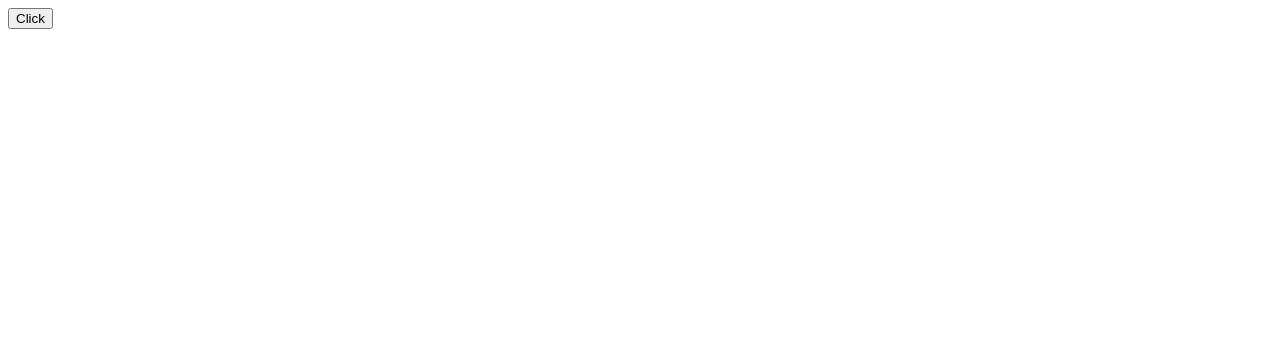
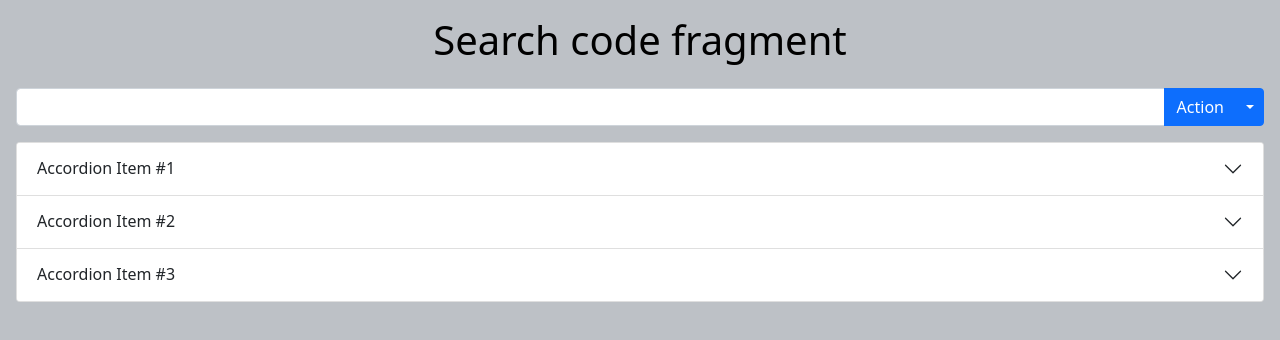
Before and after one commit to adjaskam/stack-code-finder, a React (Create React App) app in the folder client/: page / in a window 1280 px wide. Shown: the top 340 px of the page. Built offline with nearby package versions, Linux system fonts and the light colour scheme.

Commit message:
add styled-components and react-bootstrap

```diff
--- a/client/src/App.tsx
+++ b/client/src/App.tsx
@@ -1,8 +1,30 @@
-import React from "react";
-
 import { useDispatch, useSelector } from "react-redux";
 import { bindActionCreators } from "redux";
 import { actionCreators, State } from "./state";
+import Accordion from "react-bootstrap/Accordion";
+import Form from "react-bootstrap/Form";
+import Button from "react-bootstrap/Button";
+import InputGroup from "react-bootstrap/InputGroup";
+import FormControl from "react-bootstrap/FormControl";
+import Dropdown from "react-bootstrap/Dropdown";
+import SplitButton from "react-bootstrap/SplitButton";
+import styled from "styled-components";
+
+const RootContainer = styled.div`
+  height: 100vh;
+  width: 100%;
+  display: flex;
+  flex-direction: column;
+  background-color: #bdc1c6;
+  background-repeat: no-repeat;
+  background-position: center;
+  background-size: cover;
+`;
+
+const Title = styled.h1`
+  text-align: center;
+  color: black;
+`;
 
 function App() {
   const dispatch = useDispatch();
@@ -10,13 +32,61 @@ function App() {
 
   const state = useSelector((state: State) => state.codeFragment);
   return (
-    <div className="App">
-      <button
-        onClick={() => fetchCodeFragments([{ link: "cos", fragment: "cos" }])}
-      >
-        Click
-      </button>
-    </div>
+    <RootContainer>
+      <Title className="p-3">Search code fragment</Title>
+      <InputGroup className="px-3">
+        <FormControl aria-label="Text input with dropdown button" />
+        <SplitButton
+          variant="primary"
+          title="Action"
+          id="segmented-button-dropdown-1"
+        >
+          <Dropdown.Item href="#">Action</Dropdown.Item>
+          <Dropdown.Item href="#">Another action</Dropdown.Item>
+          <Dropdown.Item href="#">Something else here</Dropdown.Item>
+          <Dropdown.Divider />
+          <Dropdown.Item href="#">Separated link</Dropdown.Item>
+        </SplitButton>
+      </InputGroup>
+      <Accordion className="p-3">
+        <Accordion.Item eventKey="0">
+          <Accordion.Header>Accordion Item #1</Accordion.Header>
+          <Accordion.Body>
+            Lorem ipsum dolor sit amet, consectetur adipiscing elit, sed do
+            eiusmod tempor incididunt ut labore et dolore magna aliqua. Ut enim
+            ad minim veniam, quis nostrud exercitation ullamco laboris nisi ut
+            aliquip ex ea commodo consequat. Duis aute irure dolor in
+            reprehenderit in voluptate velit esse cillum dolore eu fugiat nulla
+            pariatur. Excepteur sint occaecat cupidatat non proident, sunt in
+            culpa qui officia deserunt mollit anim id est laborum.
+          </Accordion.Body>
+        </Accordion.Item>
+        <Accordion.Item eventKey="1">
+          <Accordion.Header>Accordion Item #2</Accordion.Header>
+          <Accordion.Body>
+            Lorem ipsum dolor sit amet, consectetur adipiscing elit, sed do
+            eiusmod tempor incididunt ut labore et dolore magna aliqua. Ut enim
+            ad minim veniam, quis nostrud exercitation ullamco laboris nisi ut
+            aliquip ex ea commodo consequat. Duis aute irure dolor in
+            reprehenderit in voluptate velit esse cillum dolore eu fugiat nulla
+            pariatur. Excepteur sint occaecat cupidatat non proident, sunt in
+            culpa qui officia deserunt mollit anim id est laborum.
+          </Accordion.Body>
+        </Accordion.Item>
+        <Accordion.Item eventKey="2">
+          <Accordion.Header>Accordion Item #3</Accordion.Header>
+          <Accordion.Body>
+            Lorem ipsum dolor sit amet, consectetur adipiscing elit, sed do
+            eiusmod tempor incididunt ut labore et dolore magna aliqua. Ut enim
+            ad minim veniam, quis nostrud exercitation ullamco laboris nisi ut
+            aliquip ex ea commodo consequat. Duis aute irure dolor in
+            reprehenderit in voluptate velit esse cillum dolore eu fugiat nulla
+            pariatur. Excepteur sint occaecat cupidatat non proident, sunt in
+            culpa qui officia deserunt mollit anim id est laborum.
+          </Accordion.Body>
+        </Accordion.Item>
+      </Accordion>
+    </RootContainer>
   );
 }
 
--- a/client/src/index.tsx
+++ b/client/src/index.tsx
@@ -4,6 +4,8 @@ import App from "./App";
 
 import { Provider } from "react-redux";
 import { store } from "./state";
+
+import 'bootstrap/dist/css/bootstrap.min.css';
 
 ReactDOM.render(
   <React.StrictMode>
--- a/client/src/state/action-creators/index.ts
+++ b/client/src/state/action-creators/index.ts
@@ -1,12 +1,12 @@
 import { Dispatch } from "redux"
 import { ActionType } from "../action-types"
-import { Action, CodeFragmentState } from "../actions"
+import { Action, CodeFragmentMeta } from "../actions"
 
-export const fetchCodeFragments = (codeFragments: CodeFragmentState) => {
+export const fetchCodeFragments = (codeFragment: CodeFragmentMeta) => {
     return (dispatch: Dispatch<Action>) => {
         dispatch({
             type: ActionType.FETCH,
-            payload: codeFragments
+            payload: codeFragment
         })
     }
 }
--- a/client/src/state/reducers/codeFragmentReducer.ts
+++ b/client/src/state/reducers/codeFragmentReducer.ts
@@ -1,14 +1,19 @@
-import { Action, CodeFragmentState } from "../actions";
+import { Action, CodeFragmentMeta } from "../actions";
 import { ActionType } from "../action-types";
 
-const initialState: CodeFragmentState = {
-  codeFragments: [],
+const initialState: CodeFragmentMeta = {
+  searchPhrase: "",
+  tag: "",
 };
 
-const reducer = (state: CodeFragmentState = initialState, action: Action) => {
+const reducer = (state: CodeFragmentMeta = initialState, action: Action) => {
   switch (action.type) {
     case ActionType.FETCH:
-      return { ...state, codeFragments: action.payload.codeFragments };
+      return {
+        ...state,
+        searchPhrase: action.payload.searchPhrase,
+        tag: action.payload.tag,
+      };
     default:
       return state;
   }
--- a/client/tsconfig.json
+++ b/client/tsconfig.json
@@ -22,5 +22,5 @@
   },
   "include": [
     "src"
-  ]
+, "craco.config.js"  ]
 }
```
Also changed, not shown: client/package.json (+7 -3 lines), client/src/state/actions/index.ts (+4 -8 lines), client/src/resources/cool-background.png (added), 1 other file (tests, documents, lock files or other folders).
